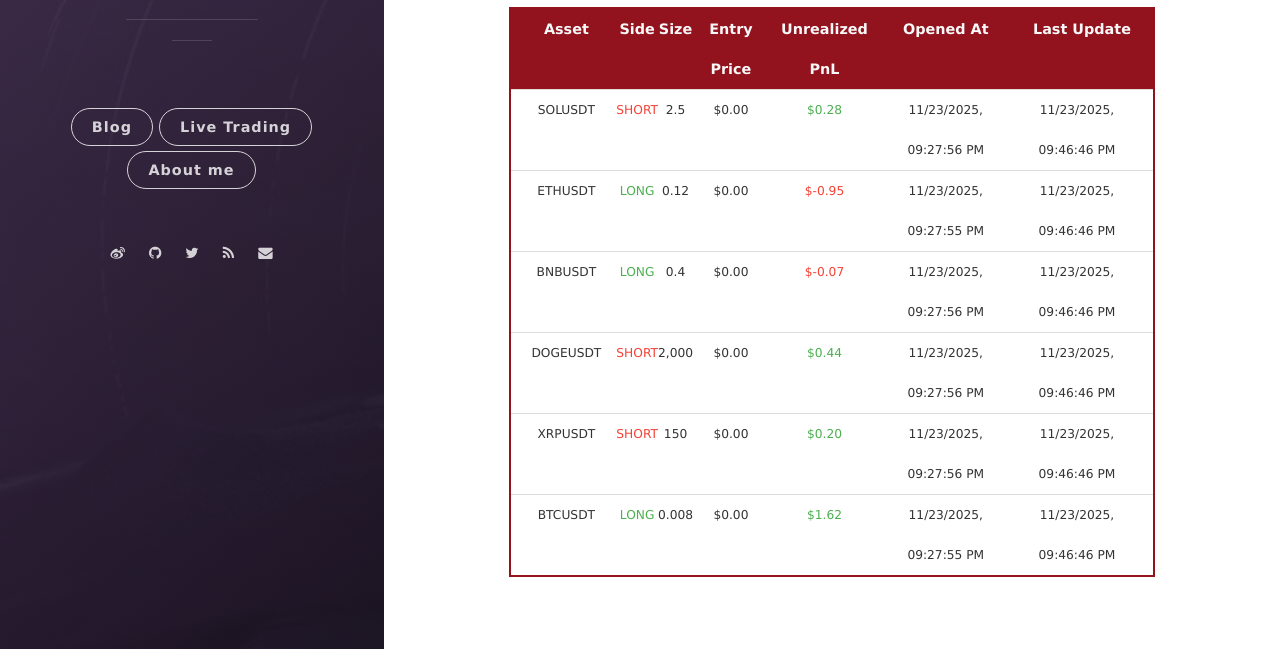
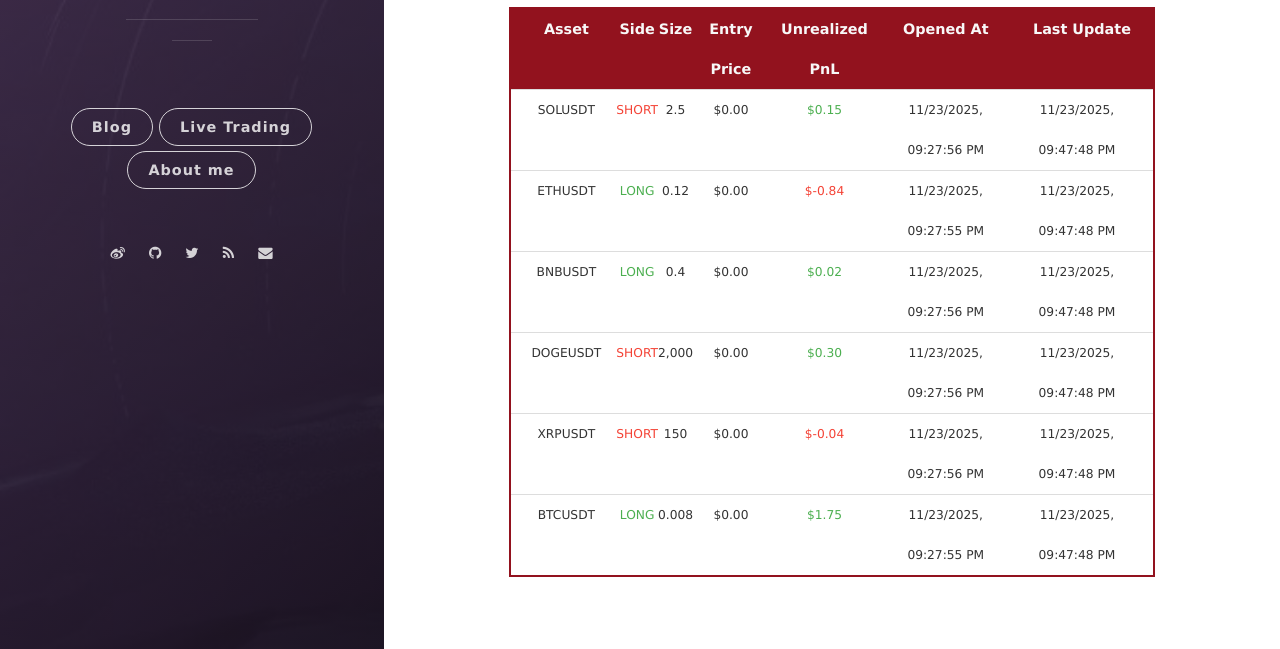
Before and after one commit to leeyegy/leeyegy.github.io, a Jekyll site: the page built from live-trading.html, in a window 1280 px wide and 1269 px high. Shown: the part 592-1241 px from the top of the window. Built offline with Jekyll 4.4.1, drawn with Linux system fonts in a browser that asks for light colours; nearby versions of some CDN libraries.

Commit message:
AccountMonitor: refresh positions 2025-11-24T05:47:48+08:00

```diff
--- a/assets/data/binance/positions.json
+++ b/assets/data/binance/positions.json
@@ -4,53 +4,53 @@
     "side": "SHORT",
     "size": 2.5,
     "entryPrice": 0.0,
-    "unrealizedPnl": 0.275,
+    "unrealizedPnl": 0.15,
     "openedAt": "2025-11-24T05:27:56+08:00",
-    "reportedAt": "2025-11-24T05:46:46+08:00"
+    "reportedAt": "2025-11-24T05:47:48+08:00"
   },
   {
     "symbol": "ETHUSDT",
     "side": "LONG",
     "size": 0.12,
     "entryPrice": 0.0,
-    "unrealizedPnl": -0.9456,
+    "unrealizedPnl": -0.84092837,
     "openedAt": "2025-11-24T05:27:55+08:00",
-    "reportedAt": "2025-11-24T05:46:46+08:00"
+    "reportedAt": "2025-11-24T05:47:48+08:00"
   },
   {
     "symbol": "BNBUSDT",
     "side": "LONG",
     "size": 0.4,
     "entryPrice": 0.0,
-    "unrealizedPnl": -0.07264881,
+    "unrealizedPnl": 0.016,
     "openedAt": "2025-11-24T05:27:56+08:00",
-    "reportedAt": "2025-11-24T05:46:46+08:00"
+    "reportedAt": "2025-11-24T05:47:48+08:00"
   },
   {
     "symbol": "DOGEUSDT",
     "side": "SHORT",
     "size": 2000.0,
     "entryPrice": 0.0,
-    "unrealizedPnl": 0.44,
+    "unrealizedPnl": 0.29672,
     "openedAt": "2025-11-24T05:27:56+08:00",
-    "reportedAt": "2025-11-24T05:46:46+08:00"
+    "reportedAt": "2025-11-24T05:47:48+08:00"
   },
   {
     "symbol": "XRPUSDT",
     "side": "SHORT",
     "size": 150.0,
     "entryPrice": 0.0,
-    "unrealizedPnl": 0.203601,
+    "unrealizedPnl": -0.039216,
     "openedAt": "2025-11-24T05:27:56+08:00",
-    "reportedAt": "2025-11-24T05:46:46+08:00"
+    "reportedAt": "2025-11-24T05:47:48+08:00"
   },
   {
     "symbol": "BTCUSDT",
     "side": "LONG",
     "size": 0.008,
     "entryPrice": 0.0,
-    "unrealizedPnl": 1.62295321,
+    "unrealizedPnl": 1.74789368,
     "openedAt": "2025-11-24T05:27:55+08:00",
-    "reportedAt": "2025-11-24T05:46:46+08:00"
+    "reportedAt": "2025-11-24T05:47:48+08:00"
   }
 ]
```
